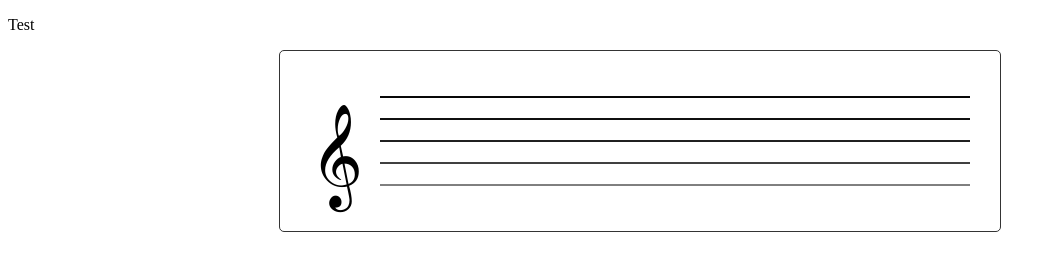
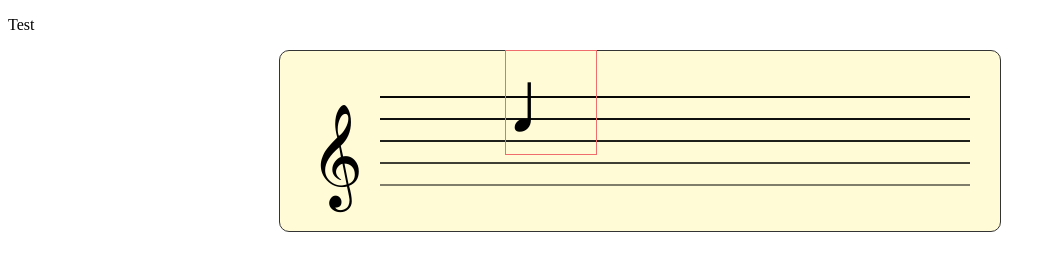
Before and after one commit to tomslot/clef1, a plain HTML site: page index.html in a window 1280 px wide. Shown: the whole page, without its empty margins (0-1056 px from the left). Drawn offline with Linux system fonts and the light colour scheme.

Commit message:
note animation

```diff
--- a/index.html
+++ b/index.html
@@ -14,6 +14,7 @@
     <div id="central_board">
     <canvas id="score_canvas" width="720" height="180"></canvas>
     </div>
+    <div id="note">&#9833;</div>
 
   <script src="script.js"></script>
 </body>
--- a/script.js
+++ b/script.js
@@ -37,10 +37,36 @@ const pentagram = {
     }
 }
 
-
 window.onload =  function () {
     let canvas = document.getElementById('score_canvas');
     let ctx = canvas.getContext("2d");
 
+    let note = document.getElementById('note');
+    let noteX = 0;
+    let noteY = 80;
+    let noteProgress = 0;
+
+    function updateNoteProgress(){
+        noteProgress += 0.5;
+
+        if (noteProgress >= 100){
+            noteProgress = 0;
+        }
+    }
+
+    function timer(){
+        let cr = canvas.getBoundingClientRect();
+        noteY = cr.top;
+
+        noteX = parseInt(cr.left + cr.width + margin.left - noteProgress * cr.width / 100);
+
+        updateNoteProgress();
+
+        note.style.left = `${noteX}px`;
+        note.style.top = `${noteY}px`;
+    }
+
+    setInterval(timer, 30);
+
     pentagram.draw(ctx);
 };
--- a/style.css
+++ b/style.css
@@ -1,8 +1,15 @@
 #score_canvas{
     border: 1px solid #343434;
-    border-radius: 5px;
+    border-radius: 10px;
+    background-color: #fffbd6;
 }
 
 #central_board{
     text-align: center;
 }
+
+#note {
+    font-size: 90px;
+    border: 1px solid #f06d6d;
+    position: absolute;
+}
```
